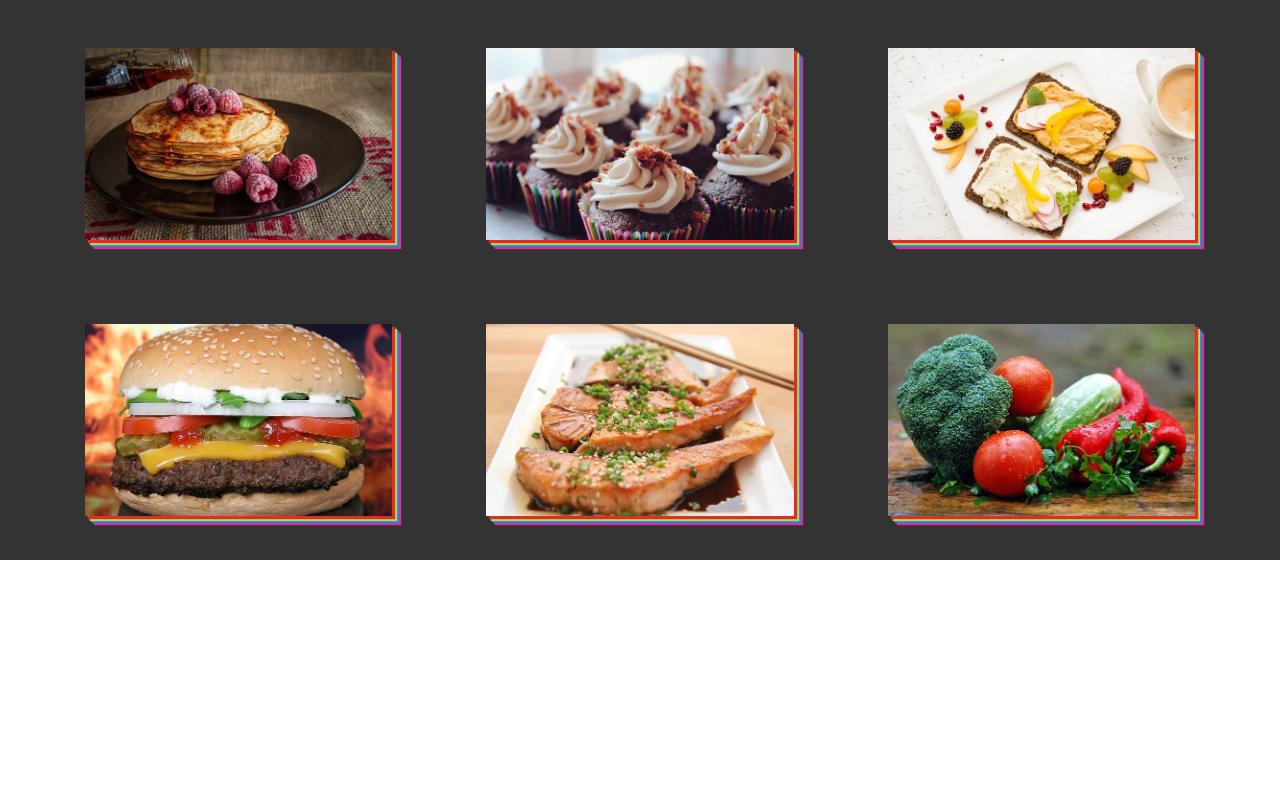
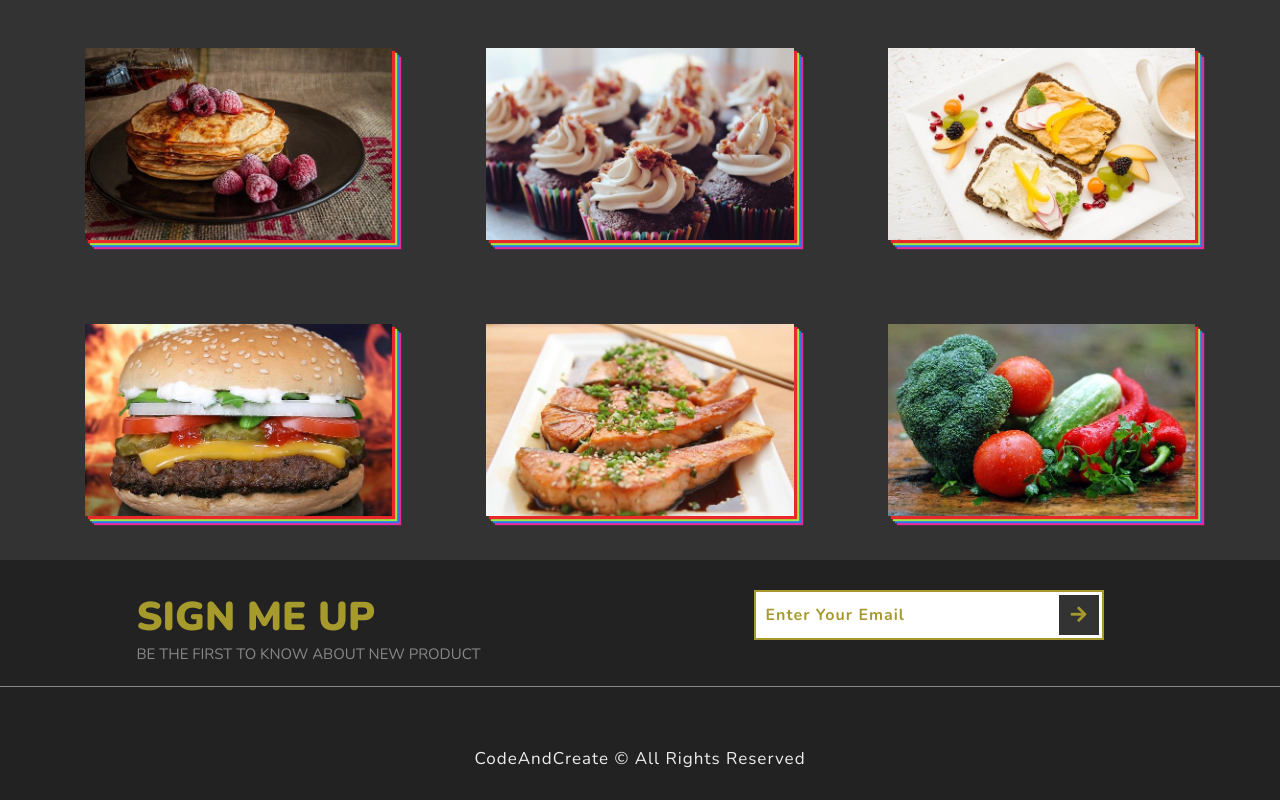
Before and after one commit to MATHONSIMM/Foods_, a plain HTML site: page index.html in a window 1280 px wide. Shown: the part 1855-2655 px from the top of the page. Before the commit the page ends 2415 px from the top, so only its background shows below. Drawn offline with nearby package versions, Linux system fonts and the light colour scheme.

Commit message:
Section 4 Footer
Section 4 footer

```diff
--- a/index.html
+++ b/index.html
@@ -119,6 +119,24 @@
         </section>
         <!-- section 3 ends -->
 
+        <!-- section 4 -->
+        <section class="section-4">
+            <div class="section-4-text">
+                <h2 class="section-4-heading">Sign Me Up</h2>
+                <p class="section-4-paragraph">Be the first to know about new product</p>
+            </div>
+            <form class="signup-form"><input type="email"
+                class="signup-form-input" placeholder="Enter Your Email">
+            <button type="submit" class="signup-form-btn">
+                <i class="fas fa-arrow-right"></i>
+            </button>
+            </form>
+            <p class="copyright">
+                CodeAndCreate &copy; All Rights Reserved
+            </p>
+        </section>
+        <!-- section 4 ends -->
+
 
 
 
--- a/style.css
+++ b/style.css
@@ -237,3 +237,78 @@ html {
   transition: opacity 1s 1s;
 }
 /* end section 3 */
+
+/* Section 4 */
+
+.section-4 {
+  width: 100%;
+  height: 30vh;
+  background-color: #222;
+  display: flex;
+  justify-content: space-around;
+  padding: 3rem 0;
+  position: relative;
+  align-items: flex-start;
+}
+
+.section-4-text {
+  text-transform: uppercase;
+}
+
+.section-4-heading {
+  font-size: 4rem;
+  font-weight: 900;
+  color: #a79a2d;
+}
+
+.section-4-paragraph {
+  font-size: 1.5rem;
+  color: #888;
+}
+
+.signup-form {
+  /* position: relative; */
+  display: flex;
+  align-items: center;
+}
+
+.signup-form-input {
+  width: 35rem;
+  height: 5rem;
+  padding: 1rem;
+  border: 0.2rem solid #a79a2d;
+  font-size: 1.6rem;
+  font-weight: 700;
+  letter-spacing: 0.1rem;
+  color: #a79a2d;
+}
+
+.signup-form-input::placeholder {
+  color: #a79a2d;
+}
+
+.signup-form-btn {
+  position: relative;
+  left: -4.5rem;
+  width: 4rem;
+  height: 4rem;
+  background-color: #333;
+  color: #a79a2d;
+  border: none;
+  font-size: 1.8rem;
+  cursor: pointer;
+}
+
+.copyright {
+  position: absolute;
+  bottom: 3rem;
+  font-size: 1.7rem;
+  font-weight: 200;
+  color: #eee;
+  letter-spacing: 0.1rem;
+  border-top: 0.1rem solid #888;
+  padding-top: 6rem;
+  width: 100%;
+  text-align: center;
+}
+/* End of Section 4 */
```
